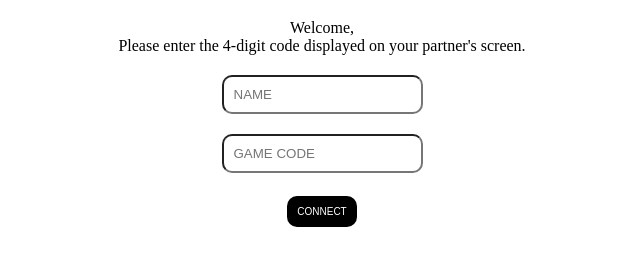
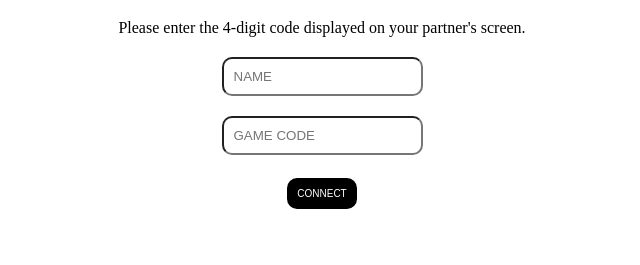
Before and after one commit to playfulbacon/TrainscapeWebApp, a website: page public/index.html in a window 1280 px wide. Shown: the part 81-346 px from the top of the page, without its empty margins (318-958 px from the left). Drawn offline with Linux system fonts and the light colour scheme.

Commit message:
Changed the welcome message on the connect form.

```diff
--- a/public/index.html
+++ b/public/index.html
@@ -10,7 +10,7 @@
     <div class="connect" id="STATE_CONNECT">
       <h1>SIDETRACKED</h1>
 
-      <div class="message"><p>Welcome,<br>Please enter the 4-digit code displayed on your partner's screen.</p></div>
+      <div class="message"><p>Please enter the 4-digit code displayed on your partner's screen.</p></div>
 
       <div style="margin-top:20px;"></div>
       <input type="text" id="name-input" placeholder="NAME" maxlength="12"/>
```
